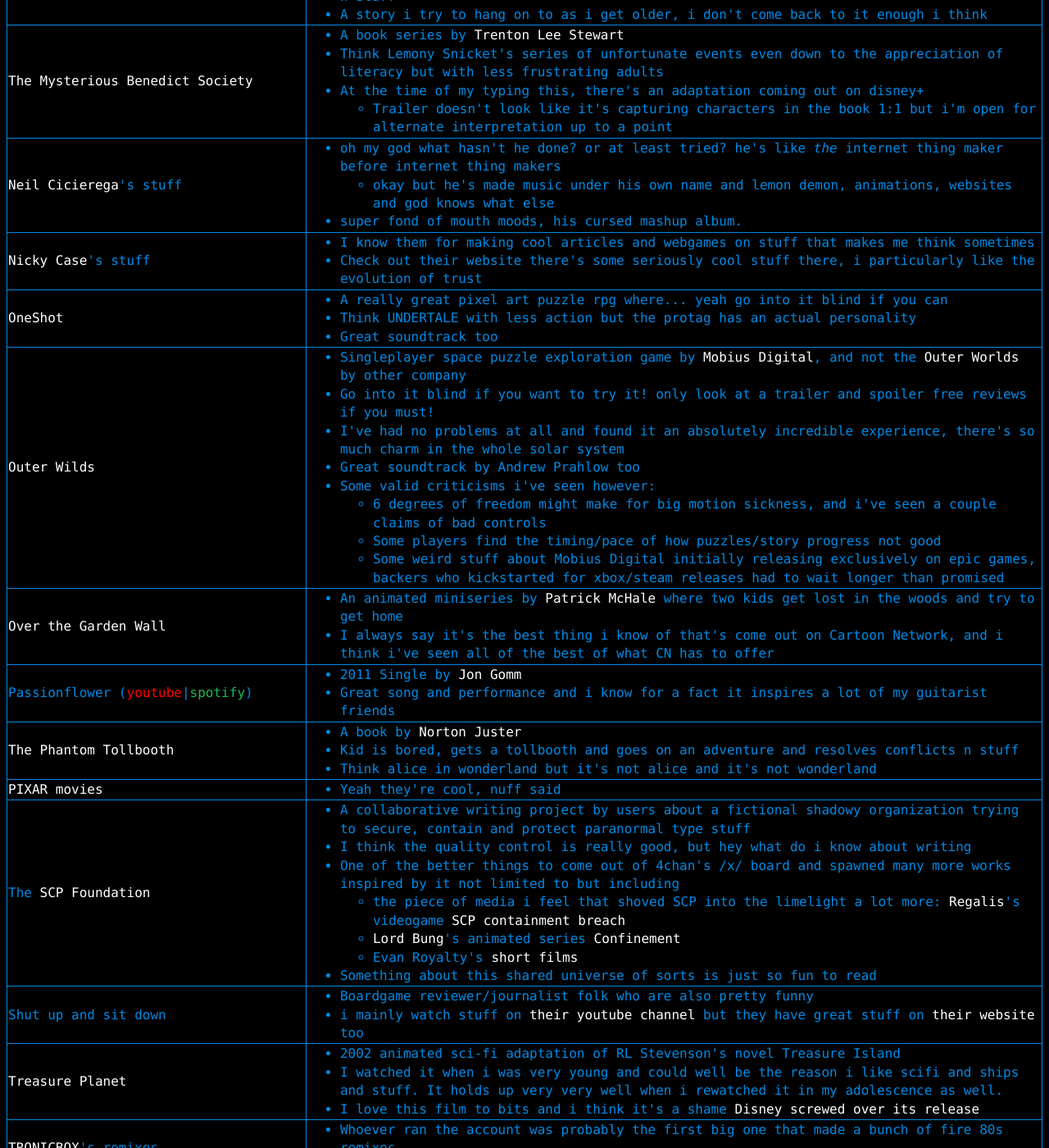
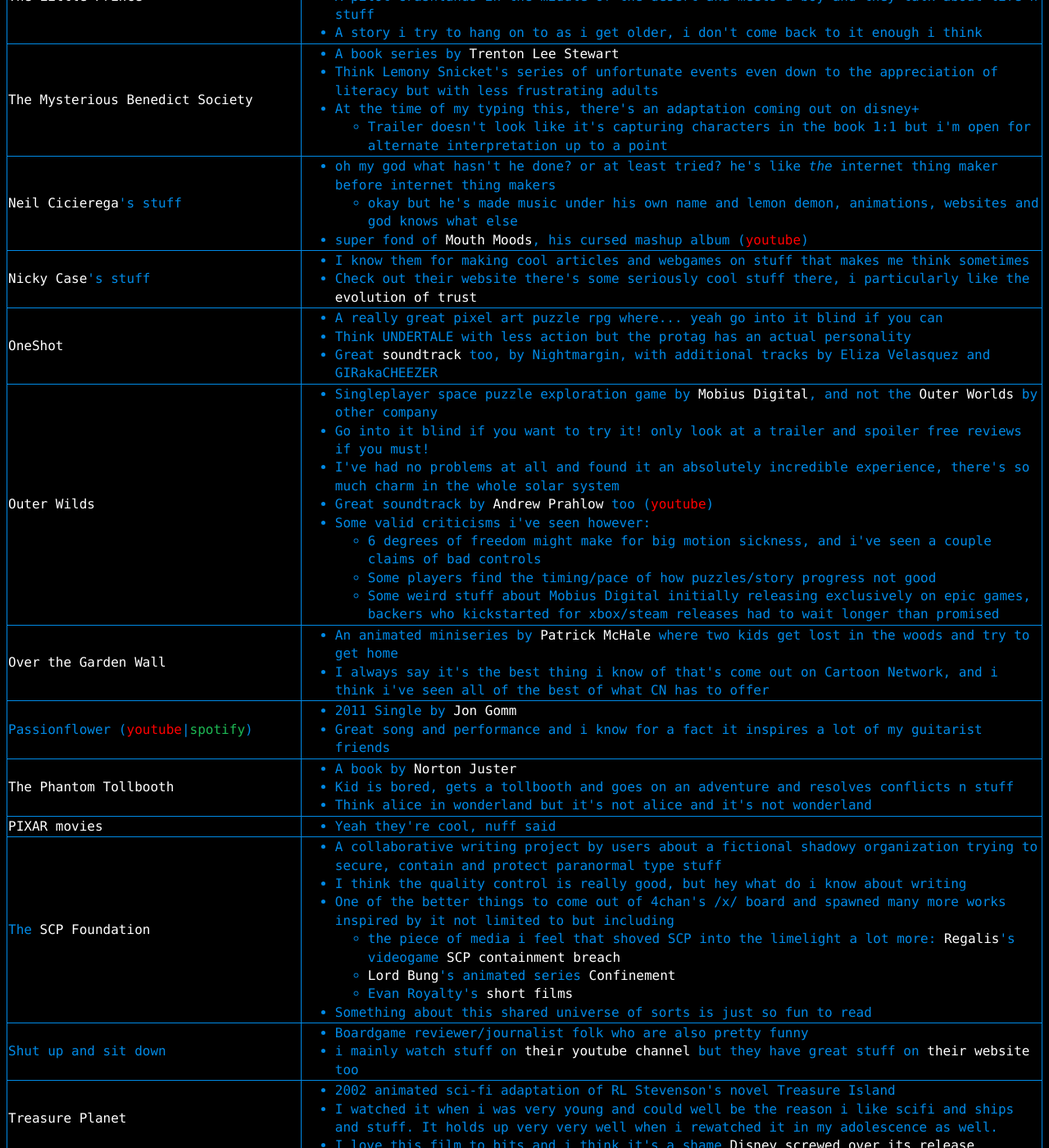
Before and after one commit to a-erfan-aa/a-erfan-aa.github.io, a Jekyll site: the page built from things-i-like.html, in a window 1280 px wide and 1400 px high, scrolled down 3686 px. Shown: the whole window at 82% size. Built offline with Jekyll 4.4.1, drawn with Linux system fonts in a browser that asks for light colours; some of the changed text lies outside the part shown.

Commit message:
add links to entries in things-i-like.html

```diff
--- a/things-i-like.html
+++ b/things-i-like.html
@@ -219,7 +219,7 @@
 				<ul>
 					<li>2008 album by <a href="https://ttng.band/">TTNG</a></li>
 					<li>Ok i've taken some time to put into words why i love this album very very much, <a href="./animals-ttng">here's why</a></li>
-					<li>there's a 2018 acoustic version of this album that TTNG made as the 10 yr anniversary and i love it just as much</li>
+					<li>there's a 2018 acoustic version of this album that TTNG made as the 10 yr anniversary and i love it just as much (<a href="https://www.youtube.com/playlist?list=OLAK5uy_lFtXyN-FBQKhYG7-Ar1OBhpotoU3Jzrak"><span style="color: #FF0000;">youtube</span></a>|<a href="https://open.spotify.com/album/5VmLDp0QQKLh51469u3uuH"><span style="color: #1DB954;">spotify</span></a>|<a href="https://thistownneedsguns.bandcamp.com/album/animals-acoustic"><span style="color: #629AA9">bandcamp</span></a>)</li>
 				</ul>
 			</td>
 		</tr>
@@ -331,7 +332,7 @@
 							<li>i suppose <a href="https://splice.com/features/studio">Splice</a> comes close to what i'm imagining of but it's nowhere near free and while it does support a good amount of DAWs it doesn't support the ones my friends mainly use</li>
 						</ul>
 					<li>I'm always a sucker for free software</li>
-					<li>This website's hosted using <a href="https://pages.github.com/">Github Pages!</a></li>
+					<li>This website's hosted using <a href="https://pages.github.com/">Github Pages</a>!</li>
 					<li>I've found that i've learnt how Git is structured and what git can do best while using Git command line rather than Git gui or Github Desktop</li>
 				</ul>
 			</td>
@@ -403,7 +404,7 @@
 						<ul>
 							<li>okay but he's made music under his own name and lemon demon, animations, websites and god knows what else</li>
 						</ul>
-					<li>super fond of mouth moods, his cursed mashup album.</li>
+					<li>super fond of <a href="https://en.wikipedia.org/wiki/Mouth_Moods">Mouth Moods</a>, his cursed mashup album (<a href="https://www.youtube.com/playlist?list=PL4Nm4rhtI5e57ElPzTNKW0XHE1wisqr5H"><span style="color: #FF0000;">youtube</span></a>)</li>
 				</ul>
 			</td>
 		</tr>
@@ -413,7 +414,7 @@
 			<td>
 				<ul>
 					<li>I know them for making cool articles and webgames on stuff that makes me think sometimes</li>
-					<li>Check out their website there's some seriously cool stuff there, i particularly like the evolution of trust</li>
+					<li>Check out their website there's some seriously cool stuff there, i particularly like the <a href="https://ncase.me/trust/">evolution of trust</a></li>
 				</ul>
 			</td>
 		</tr>
@@ -424,7 +425,7 @@
 				<ul>
 					<li>A really great pixel art puzzle rpg where... yeah go into it blind if you can</li>
 					<li>Think UNDERTALE with less action but the protag has an actual personality</li>
-					<li>Great soundtrack too</li>
+					<li>Great <a href="https://www.youtube.com/playlist?list=PLHAnk6X4RwpRnerzVjQlT549vq40jTLmR">soundtrack</a> too, by Nightmargin, with additional tracks by Eliza Velasquez and GIRakaCHEEZER</li>
 				</ul>
 			</td>
 		</tr>
@@ -436,7 +437,7 @@
 					<li>Singleplayer space puzzle exploration game by <a href="https://www.mobiusdigitalgames.com/">Mobius Digital</a>, and not the <a href="https://outerworlds.obsidian.net/en/enter">Outer Worlds</a> by other company</li>
 					<li>Go into it blind if you want to try it! only look at a trailer and spoiler free reviews if you must!</li>
 					<li>I've had no problems at all and found it an absolutely incredible experience, there's so much charm in the whole solar system</li>
-					<li>Great soundtrack by Andrew Prahlow too</li>
+					<li>Great soundtrack by <a href="http://www.andrewprahlow.com/">Andrew Prahlow</a> too (<a href="https://www.youtube.com/playlist?list=PLer5UtBCZiMxCsYWKiEUXSbMkCETXvl8c"><span style="color: #FF0000;">youtube</span></a>)</li>
 					<li>Some valid criticisms i've seen however:</li>
 						<ul>
 							<li>6 degrees of freedom might make for big motion sickness, and i've seen a couple claims of bad controls</li>
@@ -550,7 +551,7 @@
 			<td>
 				<ul>
 					<li>Really really good singleplayer rpg pixel art kinda deal by <a href="https://en.wikipedia.org/wiki/Toby_Fox">Toby Fox</a></li>
-					<li>Great soundtrack too</li>
+					<li>Great soundtrack too (<a href="https://www.youtube.com/playlist?list=OLAK5uy_l6pEkEJgy577R-aDlJ3Gkp5rmlgIOu8bc"><span style="color: #FF0000;">youtube</span></a>|<a href="https://open.spotify.com/album/2M2Ae2SvZe3fmzUtlVOV5Z"><span style="color: #1DB954;">spotify</span></a>|<a href="https://tobyfox.bandcamp.com/album/undertale-soundtrack"><span style="color: #629AA9">bandcamp</span></a>)</li>
 					<li>Go in blind if possible, but it's already pretty notorious online so good luck avoiding spoilers :")</li>
 				</ul>
 			</td>
@@ -562,7 +563,7 @@
 				<ul>
 					<li>Minimalist funk bois</li>
 					<li>they've made a vst compressor, fonts and a bass guitar too like wha?</li>
-					<li>big fan of bands where each member's identity shines through</li>
+					<li>big fan of bands where each member's identity shines through, and vulf is definitely one of em</li>
 				</ul>
 			</td>
 		</tr>
```
Also changed, not shown: other parts of things-i-like.html (+2 -1 lines).
